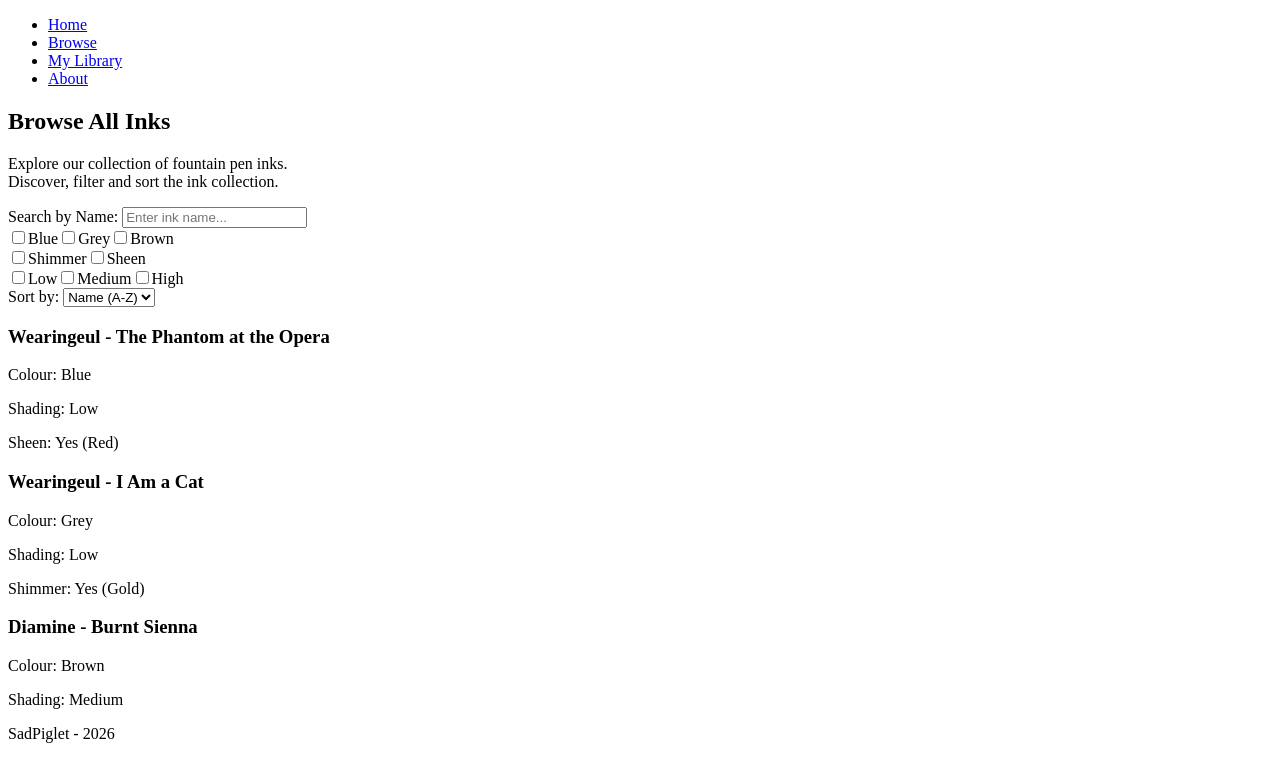
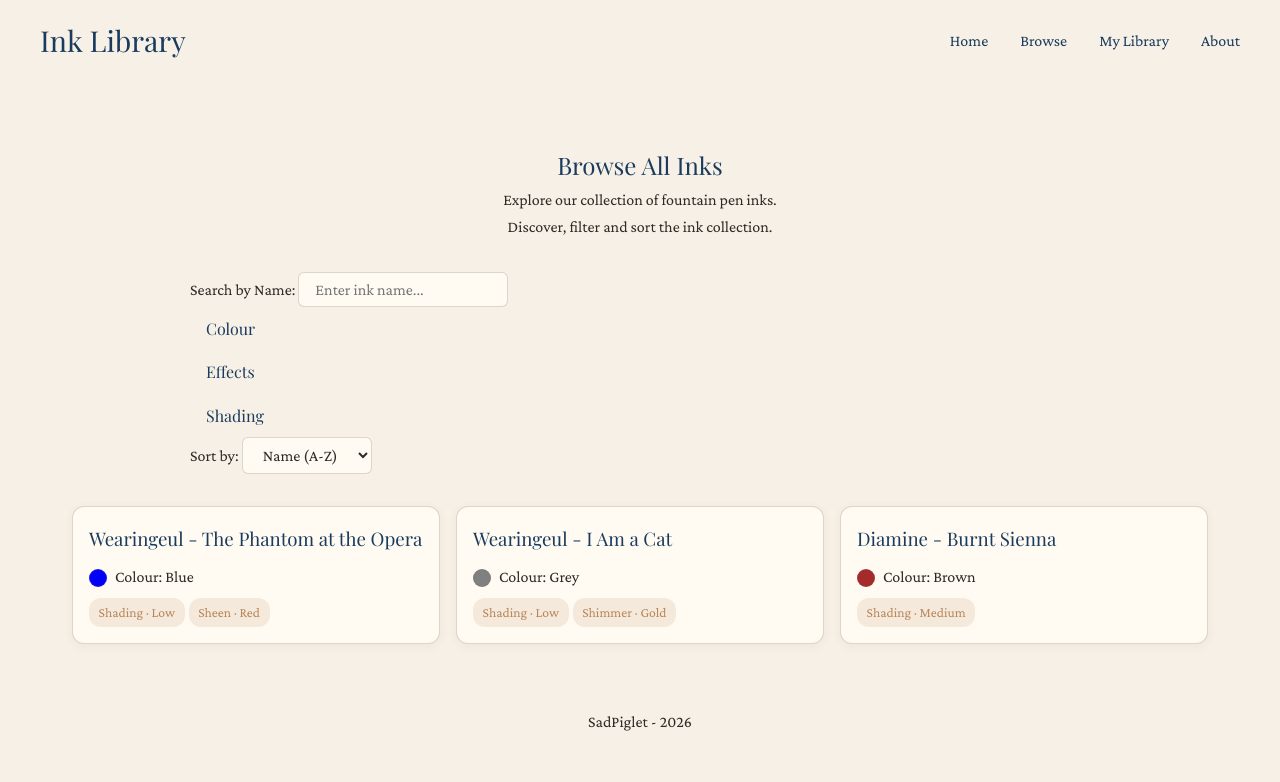
Before and after one commit to SadPiglet/ink-library, a website: page pages/browse.html in a window 1280 px wide. Drawn offline with nearby package versions, Linux system fonts and the light colour scheme; a web font is replaced by a local one.

Commit message:
Style browse page and add ink card design

```diff
--- a/js/app.js
+++ b/js/app.js
@@ -8,13 +8,20 @@
     const inkCard = document.createElement("div");
     const inkName = document.createElement("h3");
     const colour = document.createElement("p");
-    const shading = document.createElement("p");
+    const colourSwatch= document.createElement("span");
+    const shading = document.createElement("span");
 
     inkCard.classList.add("ink-card");
 
     inkName.textContent = `${ink.brand} - ${ink.name}`;
     colour.textContent = `Colour: ${ink.colour}`;
-    shading.textContent = `Shading: ${ink.shading}`;
+    colourSwatch.classList.add("ink-swatch");
+
+    shading.classList.add("tag");
+    shading.textContent = `Shading · ${ink.shading}`;
+
+    colour.prepend(colourSwatch);
+    colourSwatch.style.backgroundColor = ink.colour;
 
     browseInks.appendChild(inkCard);
     inkCard.appendChild(inkName);
@@ -22,14 +29,16 @@
     inkCard.appendChild(shading);
 
     if (ink.shimmer) {
-      const shimmer = document.createElement("p");
-      shimmer.textContent = `Shimmer: Yes (${ink.shimmerColour})`;
+      const shimmer = document.createElement("span");
+      shimmer.classList.add("tag");
+      shimmer.textContent = `Shimmer · ${ink.shimmerColour}`;
       inkCard.appendChild(shimmer);
     }
 
     if (ink.sheen) {
-      const sheen = document.createElement("p");
-      sheen.textContent = `Sheen: Yes (${ink.sheenColour})`;
+      const sheen = document.createElement("span");
+      sheen.classList.add("tag");
+      sheen.textContent = `Sheen · ${ink.sheenColour}`;
       inkCard.appendChild(sheen);
     }
   });
--- a/pages/browse.html
+++ b/pages/browse.html
@@ -11,6 +11,8 @@
 <body>
   <header>
     <nav aria-label="Main Navigation">
+      <a href="index.html" class="logo">Ink Library</a>
+
       <ul>
         <li><a href="../index.html">Home</a></li>
         <li><a href="browse.html">Browse</a></li>
@@ -32,17 +34,17 @@
         <input type="text" id="search-input" placeholder="Enter ink name...">
       </div>
 
-      <div id="colour-filter">
-        <!-- Colour filters blir genererade här av JS -->
-      </div>
+      <details id="colour-filter">
+        <summary>Colour</summary>
+      </details>
 
-      <div id="effect-filter">
-        <!-- Effect filters blir genererade här av JS -->
-      </div>
+      <details id="effect-filter">
+        <summary>Effects</summary>
+      </details>
 
-      <div id="shading-filter">
-        <!-- Shading filters blir genererade här av JS -->
-      </div>
+      <details id="shading-filter">
+        <summary>Shading</summary>
+      </details>
 
       <div id="sort-options">
         <label for="sort-select">Sort by:</label>
--- a/scss/_base.scss
+++ b/scss/_base.scss
@@ -0,0 +1,20 @@
+* {
+  box-sizing: border-box;
+  margin: 0;
+  padding: 0;
+}
+
+body {
+  font-family: $font-main;
+  background-color: $color-background;
+  color: $color-text;
+  line-height: 1.7;
+}
+
+h1,
+h2,
+h3 {
+  font-family: $font-display;
+  color: $color-heading;
+  font-weight: 400;
+}
--- a/scss/_components.scss
+++ b/scss/_components.scss
@@ -0,0 +1,110 @@
+.logo {
+  font-family: $font-display;
+  font-size: 1.8rem;
+  color: $color-heading;
+  text-decoration: none;
+}
+
+nav a {
+  color: $color-heading;
+  text-decoration: none;
+}
+
+nav a:hover {
+  color: $color-wine;
+}
+
+#search input,
+#sort-select {
+  font-family: $font-main;
+  font-size: 1rem;
+  padding: $spacing-small $spacing-medium;
+  border: 1px solid $color-border;
+  border-radius: 6px;
+  background-color: $color-card;
+  color: $color-text;
+}
+
+details {
+  position: relative;
+}
+
+details summary {
+  cursor: pointer;
+  color: $color-heading;
+  font-family: $font-display;
+  padding: $spacing-small $spacing-medium;
+  list-style: none;
+}
+
+details summary::-webkit-details-marker {
+  display: none;
+}
+
+details[open] summary {
+  width: 100%;
+}
+
+details[open] {
+  display: flex;
+  flex-wrap: wrap;
+  gap: 0.25rem 0.5rem;
+  background-color: $color-card;
+  border: 1px solid $color-border;
+  border-radius: 8px;
+  padding: $spacing-small;
+}
+
+details[open] label {
+  display: inline-flex;
+}
+
+details label {
+  display: inline-flex;
+  align-items: center;
+  gap: 0.35rem;
+  padding: 0.25rem 0.5rem;
+  cursor: pointer;
+}
+
+.ink-card {
+  background-color: $color-card;
+  border: 1px solid $color-border;
+  border-radius: 12px;
+  padding: $spacing-medium;
+  box-shadow: 0 2px 10px rgba(80, 60, 40, 0.06);
+  transition: transform 0.2s, box-shadow 0.2s;
+}
+
+.ink-card:hover {
+  transform: translateY(-3px);
+  box-shadow: 0 6px 20px rgba(80, 60, 40, 0.12);
+}
+
+.ink-card h3 {
+  margin-bottom: 0.5rem;
+}
+
+.ink-card p {
+  margin-bottom: 0.25rem;
+}
+
+.ink-swatch {
+  display: inline-block;
+  width: 18px;
+  height: 18px;
+  margin-right: 0.5rem;
+  border-radius: 50%;
+  border: 1px solid $color-border;
+  vertical-align: middle;
+}
+
+.tag {
+  display: inline-block;
+  background-color: rgba(184, 134, 90, 0.15);
+  color: $color-accent;
+  padding: 0.2rem 0.6rem;
+  border-radius: 12px;
+  font-size: 0.85rem;
+  margin: 0.25rem 0.25rem 0 0;
+}
--- a/scss/_layout.scss
+++ b/scss/_layout.scss
@@ -0,0 +1,45 @@
+header {
+  padding: $spacing-medium;
+  margin-bottom: $spacing-large;
+}
+
+nav {
+  display: flex;
+  justify-content: space-between;
+  align-items: center;
+  max-width: 1200px;
+  margin: 0 auto;
+}
+
+nav ul {
+  display: flex;
+  gap: $spacing-large;
+  list-style: none;
+}
+
+main {
+  max-width: 1200px;
+  margin: 0 auto;
+  padding: $spacing-large;
+}
+
+#browse {
+  text-align: center;
+  margin-bottom: $spacing-large;
+}
+
+#ink-filters {
+  max-width: 900px;
+  margin: $spacing-large auto;
+}
+
+#browse-inks {
+  display: grid;
+  grid-template-columns: repeat(auto-fit, minmax(250px, 1fr));
+  gap: $spacing-medium;
+}
+
+footer {
+  padding: $spacing-large;
+  text-align: center;
+}
--- a/scss/_variables.scss
+++ b/scss/_variables.scss
@@ -0,0 +1,15 @@
+$font-display: "Playfair Display", serif;
+$font-main: "Crimson Pro", serif;
+
+$color-background: #f7f0e6;
+$color-card: #fffaf2;
+$color-text: #2e2a26;
+$color-heading: #1a3b5d;
+$color-accent: #b8865a;
+$color-wine: #722f37;
+$color-border: rgba(120, 100, 80, 0.25);
+$color-gold-line: rgba(184, 134, 90, 0.4);
+
+$spacing-small: 0.5rem;
+$spacing-medium: 1rem;
+$spacing-large: 2rem;
--- a/scss/style.scss
+++ b/scss/style.scss
@@ -0,0 +1,7 @@
+@import url('https://fonts.googleapis.com/css2?family=Crimson+Pro:ital,wght@0,200..900;1,200..900&family=Playfair+Display:ital,wght@0,400..900;1,400..900&display=swap');
+
+@import "variables";
+@import "base";
+@import "layout";
+@import "components";
+@import "themes";
```
Also changed, not shown: index.html (+2 -0 lines), css/style.css.
